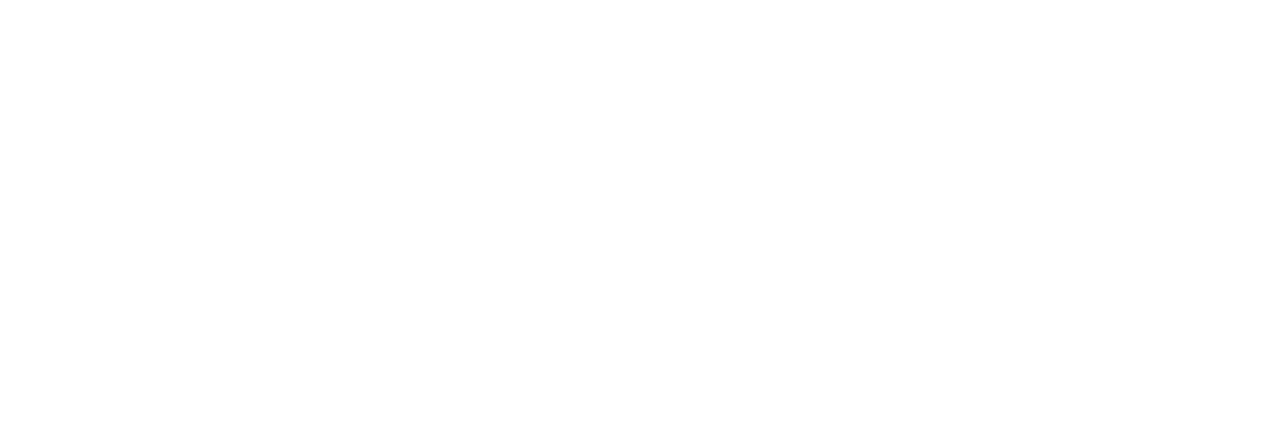
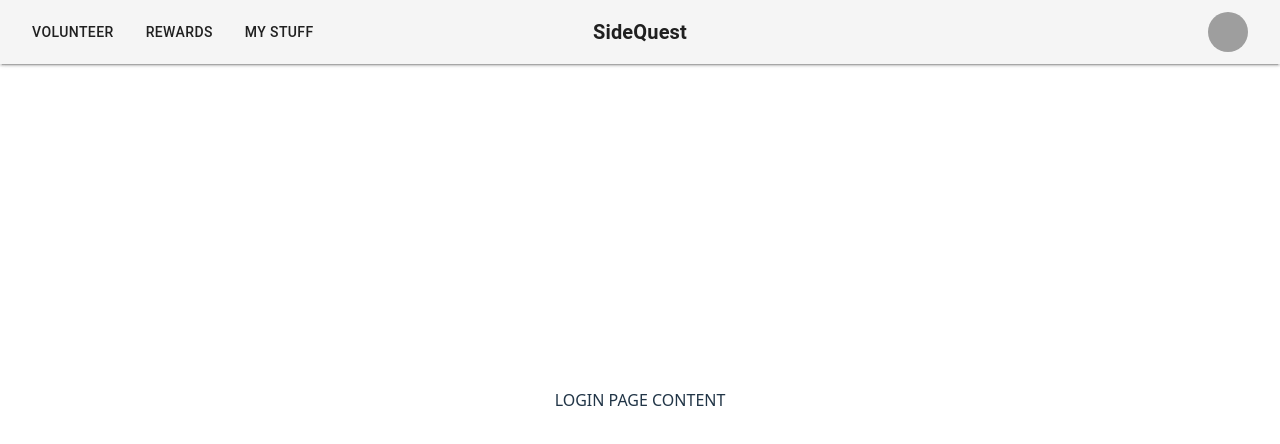
Before and after one commit to keeryn04/Volunteer-Community-App, a React (Vite) app in the folder frontend/: page /login in a window 1280 px wide. Before the commit this address had no page. Shown: the top 444 px of the page. Built offline with nearby package versions, Linux system fonts and the light colour scheme; grey boxes are pictures that could not be loaded.

Commit message:
FE: FEAT - Basic Header
Basic header with title, nav options, and profile button (non function).

```diff
--- a/frontend/package.json
+++ b/frontend/package.json
@@ -10,6 +10,9 @@
     "preview": "vite preview"
   },
   "dependencies": {
+    "@emotion/react": "^11.14.0",
+    "@emotion/styled": "^11.14.1",
+    "@mui/material": "^7.3.5",
     "react": "^19.2.0",
     "react-dom": "^19.2.0",
     "react-router-dom": "^6.14.2",
--- a/frontend/src/App.tsx
+++ b/frontend/src/App.tsx
@@ -4,6 +4,7 @@
 import viteLogo from '/vite.svg'
 import './App.css'
 import Test from './pages/Test.tsx'
+import Login from './pages/GeneralPages/Login.tsx'
 
 function Home() {
   const [count, setCount] = useState(0)
@@ -49,6 +50,7 @@
     <BrowserRouter>
       <Routes>
         <Route path="/" element={<Home />} />
+        <Route path="/login" element={<Login />} />
         <Route path="/test" element={<Test />} />
       </Routes>
     </BrowserRouter>
--- a/frontend/src/Components/GeneralComponents/Header.tsx
+++ b/frontend/src/Components/GeneralComponents/Header.tsx
@@ -0,0 +1,58 @@
+import React from "react";
+import AppBar from "@mui/material/AppBar";
+import Toolbar from "@mui/material/Toolbar";
+import Typography from "@mui/material/Typography";
+import Button from "@mui/material/Button";
+import Box from "@mui/material/Box";
+import IconButton from "@mui/material/IconButton";
+import Avatar from "@mui/material/Avatar";
+
+const Header: React.FC = () => {
+  return (
+    <AppBar
+      position="static"
+      color="default"
+      elevation={2}
+      sx={{
+        position: "fixed",
+        top: 0,
+        width: "100vw",
+        left: 0,
+        overflowX: "hidden",
+        margin: 0,
+      }}
+    >
+      <Toolbar sx={{ position: "relative", justifyContent: "space-between" }}>
+        {/* Left: Nav*/}
+        <Box sx={{ display: "flex", gap: 2 }}>
+          <Button color="inherit">Volunteer</Button>
+          <Button color="inherit">Rewards</Button>
+          <Button color="inherit">My Stuff</Button>
+        </Box>
+
+        {/* Center: Title*/}
+        <Typography
+          variant="h6"
+          component="div"
+          sx={{
+            position: "absolute",
+            left: "50%",
+            transform: "translateX(-50%)",
+            fontWeight: 600,
+          }}
+        >
+          SideQuest
+        </Typography>
+
+        {/* Right: Profile*/}
+        <Box sx={{ display: "flex", alignItems: "center" }}>
+          <IconButton sx={{ ml: 1 }}>
+            <Avatar alt="Profile" src="/static/images/avatar/1.jpg" />
+          </IconButton>
+        </Box>
+      </Toolbar>
+    </AppBar>
+  );
+};
+
+export default Header;
--- a/frontend/src/pages/GeneralPages/Login.tsx
+++ b/frontend/src/pages/GeneralPages/Login.tsx
@@ -0,0 +1,16 @@
+// src/pages/Home.tsx
+import React from "react";
+import Header from "../../Components/GeneralComponents/Header";
+
+const Home: React.FC = () => {
+  return (
+    <div>
+      <Header />
+      <main className="p-6">
+        LOGIN PAGE CONTENT
+      </main>
+    </div>
+  );
+};
+
+export default Home;
```
Also changed, not shown: 1 other file (tests, documents, lock files or other folders).
